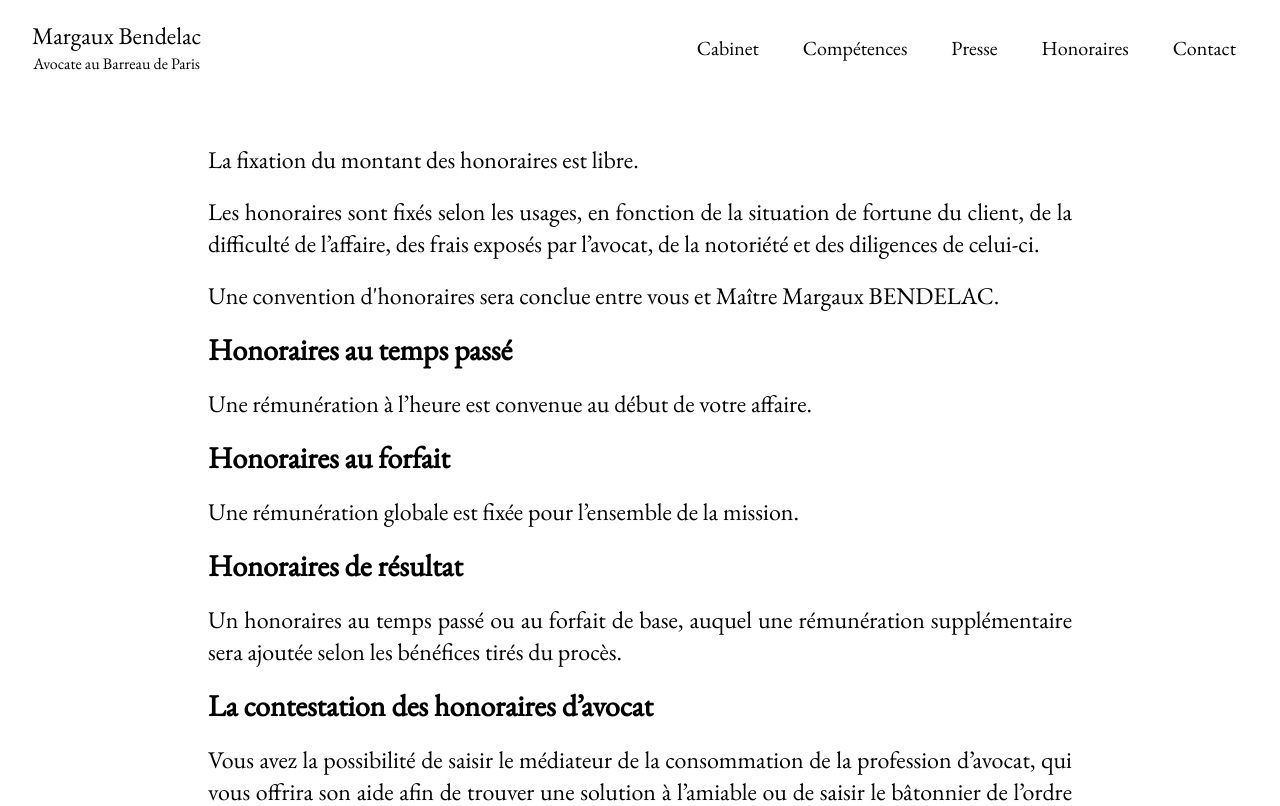
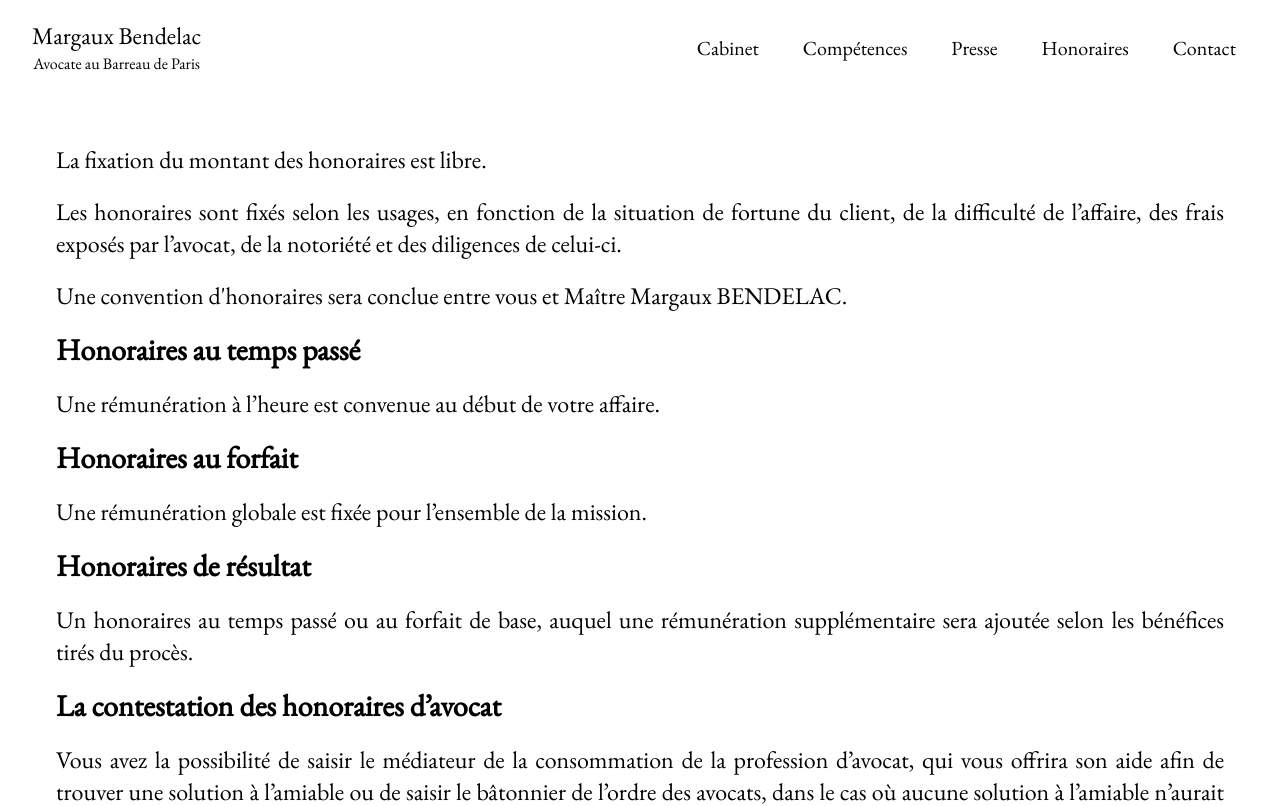
Before and after one commit to Chaloulou75/margauxbendelac2, a Nuxt app: page /honoraires in a window 1280 px wide. Shown: the top 806 px of the page. Built offline with nearby package versions, Linux system fonts and the light colour scheme.

Commit message:
width honoraires

```diff
--- a/pages/honoraires.vue
+++ b/pages/honoraires.vue
@@ -7,7 +7,7 @@
     >
       Honoraires
     </h1>
-    <section class="w-full max-w-4xl mx-auto my-4 md:px-4">
+    <section class="w-full mx-auto my-4 md:px-6">
       <p class="mb-3 text-xl text-justify text-black md:text-2xl md:mb-5">
         La fixation du montant des honoraires est libre.
       </p>
```
